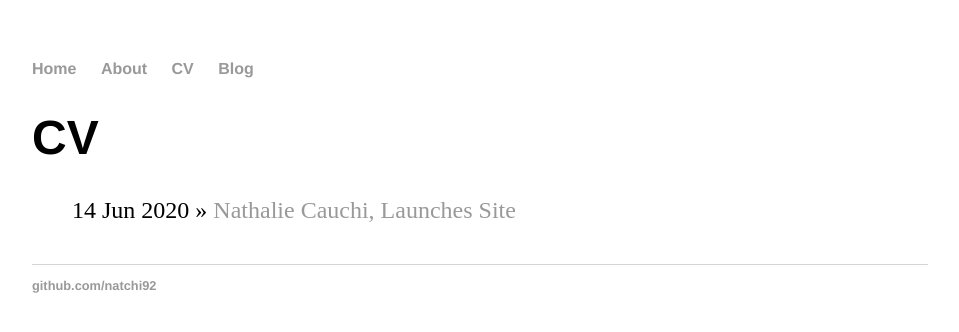
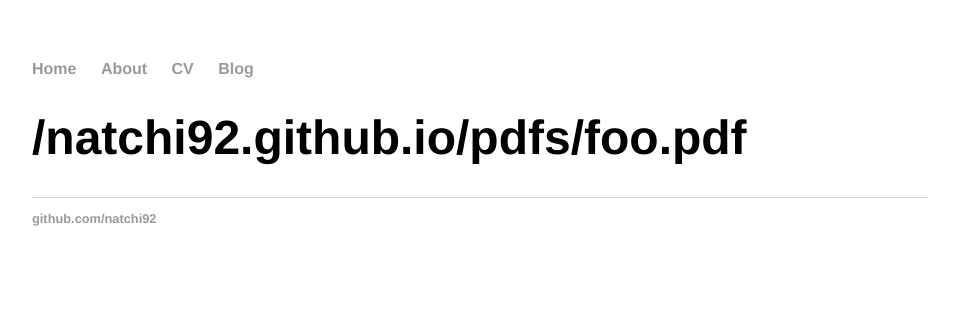
Before and after one commit to natchi92/natchi92.github.io, a Jekyll site: the page built from cv/index.html, in a window 1280 px wide. Shown: the top 332 px of the page, without its empty margins (160-1119 px from the left). Built offline with Jekyll 4.4.1, drawn with Linux system fonts in a browser that asks for light colours.

Commit message:
PDF upload

```diff
--- a/_config.yml
+++ b/_config.yml
@@ -3,3 +3,4 @@ theme: jekyll-theme-cayman
 title: Welcome to Nathalie Cauchi's blog
 markdown: kramdown
 permalink: /blog/:year/:month/:day/:title
+baseurl: /natchi92.github.io
--- a/cv/index.html
+++ b/cv/index.html
@@ -2,10 +2,4 @@
 layout: default
 title: CV
 ---
-	<h1>{{ page.title }}</h1>
-	<ul class="posts">
-
-	  {% for post in site.posts %}
-	    <li><span>{{ post.date | date_to_string }}</span> » <a href="{{ post.url }}" title="{{ post.title }}">{{ post.title }}</a></li>
-	  {% endfor %}
-	</ul>
+	<h1> {{ site.baseurl }}/pdfs/foo.pdf </h1>
--- a/index.html
+++ b/index.html
@@ -4,5 +4,5 @@ title: Nathalie Cauchi
 ---
 <div class="blurb">
 	<h1>Hi there, I'm Nathalie Cauchi!</h1>
-	<p>I'm best known as the horrible cop from <em>A Touch of Evil</em> Don't trust me. <a href="/about">Read more about my life...</a></p>
+	<p>I'm an electronics engineer turned computer scientist, best known for my work in <em> Stochastic Hybrid Sytems </em> with the domain of <em> Smart Energy </em> <a href="/about">Read more about my life...</a></p>
 </div><!-- /.blurb -->
```
Also changed, not shown: 1 other file.
